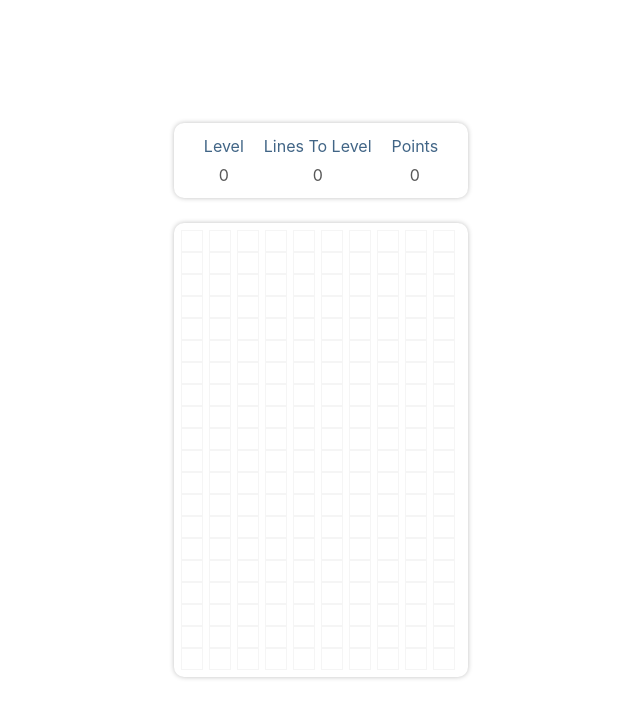
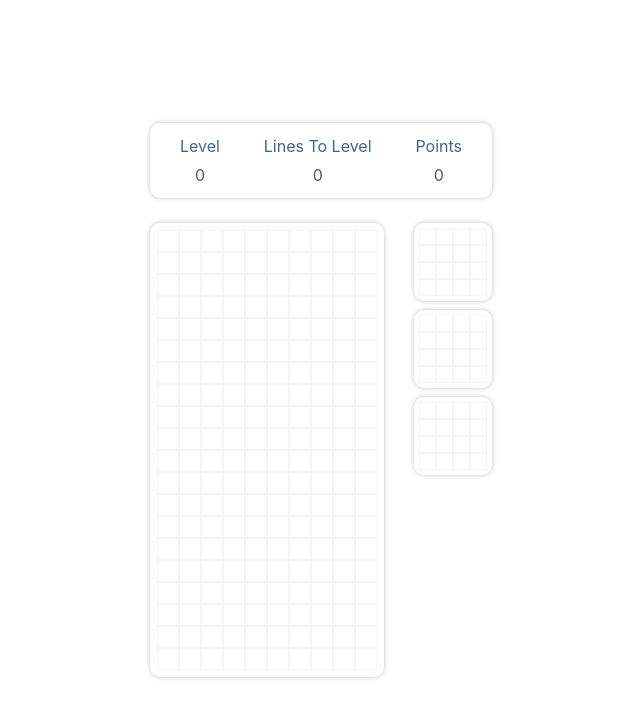
Before and after one commit to xiaoxuan0117/tetris_game, a React (Create React App) app: page / in a window 1280 px wide. Both pictures are taken after a click on the button "Start". Shown: the top 718 px of the page, without its empty margins (319-959 px from the left). Built offline with nearby package versions, Linux system fonts and the light colour scheme.

Commit message:
feat: add Previews compnent and Preview component

```diff
--- a/src/components/Atoms/BoardCell/index.tsx
+++ b/src/components/Atoms/BoardCell/index.tsx
@@ -1,4 +1,5 @@
 import * as React from "react";
+import classnames from "classnames";
 
 import styles from "./index.module.css";
 
@@ -8,5 +9,5 @@ export interface IBoardCellProps {
 }
 
 export default function BoardCell(props: IBoardCellProps) {
-  return <div className={styles.boardCell} />;
+  return <div className={classnames(styles.boardCell, props.className)} />;
 }
--- /dev/null
+++ b/src/components/Atoms/Preview/index.module.css
@@ -0,0 +1,12 @@
+.preview {
+  display: grid;
+  border-radius: 10px;
+  background-color: var(--white);
+  box-shadow: 0 0 5px 0 rgba(0, 0, 0, 0.25);
+  padding: 5px;
+}
+
+.previewCell {
+  width: 15px;
+  height: 15px;
+}
--- /dev/null
+++ b/src/components/Atoms/Preview/index.tsx
@@ -0,0 +1,34 @@
+import * as React from "react";
+import classnames from "classnames";
+
+import { useBoard } from "../../../utils/useBoard";
+
+import BoardCell from "../BoardCell";
+
+import styles from "./index.module.css";
+
+export interface IPreviewProps {
+  shape: { row: number; column: number };
+}
+
+export default function Preview(props: IPreviewProps) {
+  const [buildBoard] = useBoard();
+  const boardStyles = {
+    gridTemplateRows: `repeat(${props.shape.row}, 1fr)`,
+    gridTemplateColumns: `repeat(${props.shape.column}, 1fr)`,
+  };
+
+  return (
+    <div className={styles.preview} style={boardStyles}>
+      {buildBoard({ ...props.shape }).map((row, index) =>
+        row.map((cell, index) => (
+          <BoardCell
+            key={index}
+            occupied={cell.occupied}
+            className={classnames(cell.className, styles.previewCell)}
+          />
+        ))
+      )}
+    </div>
+  );
+}
--- /dev/null
+++ b/src/components/Molecules/Previews/index.module.css
@@ -0,0 +1,5 @@
+.previews {
+  display: flex;
+  flex-direction: column;
+  gap: 9px;
+}
--- /dev/null
+++ b/src/components/Molecules/Previews/index.tsx
@@ -0,0 +1,34 @@
+import * as React from "react";
+
+import Preview from "../../Atoms/Preview";
+
+import styles from "./index.module.css";
+
+export interface IPreviewsProps {
+  previews: number[];
+}
+
+const previewSapes = [
+  {
+    row: 4,
+    column: 4,
+  },
+  {
+    row: 4,
+    column: 4,
+  },
+  {
+    row: 4,
+    column: 4,
+  },
+];
+
+export default function Previews(props: IPreviewsProps) {
+  return (
+    <div className={styles.previews}>
+      {previewSapes.map((shape, index) => (
+        <Preview key={index} shape={shape} />
+      ))}
+    </div>
+  );
+}
--- a/src/components/Organisms/Tetris/index.module.css
+++ b/src/components/Organisms/Tetris/index.module.css
@@ -0,0 +1,5 @@
+.gameContent {
+  display: flex;
+  flex-direction: row;
+  gap: 30px;
+}
--- a/src/components/Organisms/Tetris/index.tsx
+++ b/src/components/Organisms/Tetris/index.tsx
@@ -2,6 +2,9 @@ import * as React from "react";
 
 import Board from "../../Molecules/Board";
 import ScoreBoard from "../../Molecules/ScoreBoard";
+import Previews from "../../Molecules/Previews";
+
+import styles from "./index.module.css";
 
 export interface ITetrisProps {}
 
@@ -9,7 +12,10 @@ export default function Tetris(props: ITetrisProps) {
   return (
     <div>
       <ScoreBoard />
-      <Board />
+      <div className={styles.gameContent}>
+        <Board />
+        <Previews previews={[1, 2, 3]} />
+      </div>
     </div>
   );
 }
```
